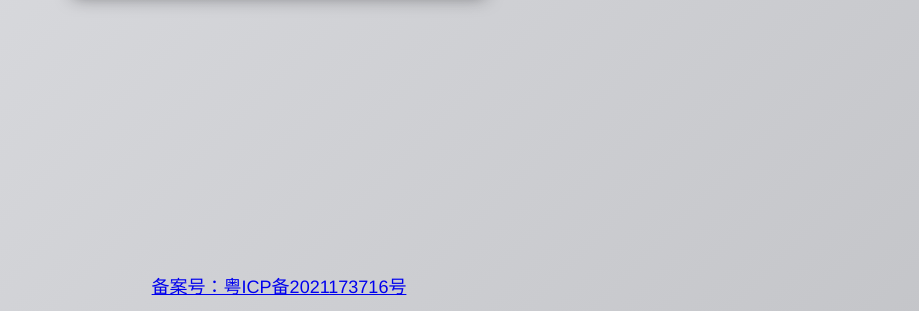
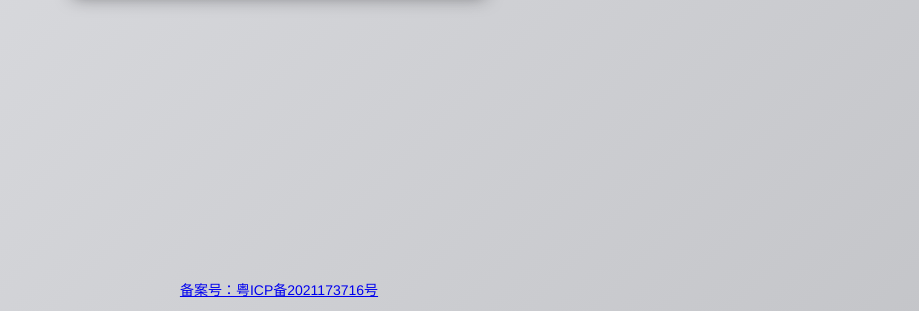
Before and after one commit to zhqyan/zhqyan.github.io, a plain HTML site: page index.html in a window 1280 px wide. Shown: the part 489-800 px from the top of the page, without its empty margins (361-1280 px from the left). Drawn offline with Linux system fonts and the light colour scheme.

Commit message:
Update index.html

```diff
--- a/index.html
+++ b/index.html
@@ -30,7 +30,7 @@
       <div class="clock__digits" data-next>00</div>
     </div>
   </div>
-  <footer style='position: fixed; bottom: 10px; left:50%; transform: translateX(-50%); width: 100%; text-align: center; font-size: 18px;'>
+  <footer style='position: fixed; bottom: 10px; left:50%; transform: translateX(-50%); width: 100%; text-align: center; font-size: 14px;'>
     <a href='https://beian.miit.gov.cn/' target='_blank'>备案号：粤ICP备2021173716号</a>
   </footer>
 </body>
```
